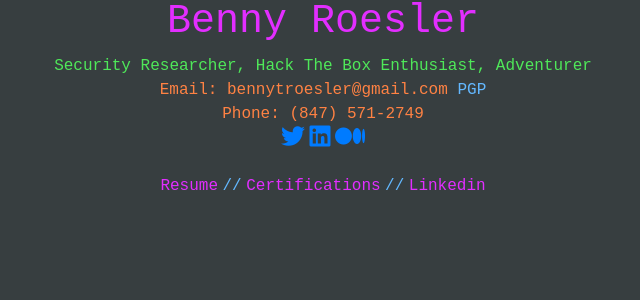
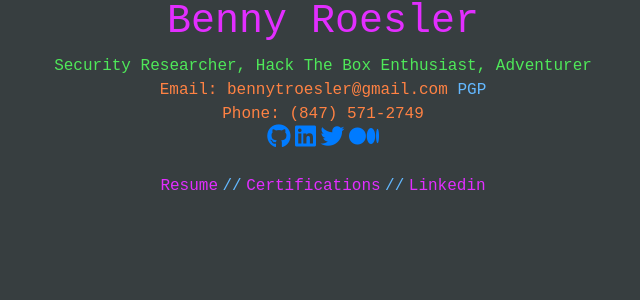
Before and after one commit to ElephasMax/benroesler.com, a Django app: page / in a window 1280 px wide. Shown: the part 453-753 px from the top of the page, without its empty margins (317-957 px from the left). Run offline with Django 3.2, Linux system fonts and the light colour scheme; some libraries are stand-ins or nearby versions.

Commit message:
added github link

```diff
--- a/app/landing/templates/landing/landing.html
+++ b/app/landing/templates/landing/landing.html
@@ -14,10 +14,11 @@
             <br>
             <a class="mango" href="tel:{{phone}}"> Phone: {{phone}} </a>
             <br>
+            <a href="https://github.com/ElephasMax"><i class="fa-brands fa-github fa-xl"></i>
+            <a href="https://www.linkedin.com/in/bennyroesler/"><i class="fa-brands fa-linkedin fa-xl"></i>
             <a href="https://twitter.com/0xElephas"><i class="fa-brands fa-twitter fa-xl"></i>
-            <a href="https://www.linkedin.com/in/bennyroesler/"><i class="fa-brands fa-linkedin fa-xl"></i>
             <a href="https://0xelephas.medium.com/"><i class="fa-brands fa-medium fa-xl"></i>
-            </div>
+                </div>
         <br>
         <div class="jumbotron-fluid bg-transparent">
             {% for dict in core %}
```
